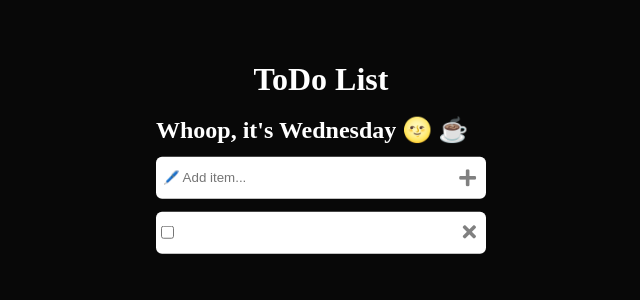
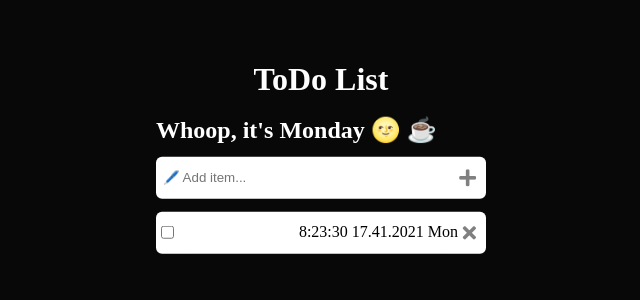
Before and after one commit to bijink/toDo-reactApp, a React (Create React App) app: page / in a window 1280 px wide. Both pictures are taken after a click on the icon 786 px from the left and 183 px from the top of the page. Shown: the top 300 px of the page, without its empty margins (319-959 px from the left). Built offline with nearby package versions, Linux system fonts and the light colour scheme.

Commit message:
date, time, day were added

```diff
--- a/src/App.jsx
+++ b/src/App.jsx
@@ -5,6 +5,12 @@ function App() {
 
    const [toDos, setToDos] = useState([]);
    const [toDo, setToDo] = useState('');
+   const dayNames = ['Sunday', 'Monday', 'Tuesday', 'Wednesday', 'Thursday', 'Friday', 'Saturday'];
+   const date = new Date();
+   const day = dayNames[date.getDay()];
+   const dayNamesShort = ['Sun', 'Mon', 'Tue', 'Wed', 'Thu', 'Fri', 'Sat'];
+   const currDate = new Date();
+   const timeDateDay = currDate.getHours() + ':' + currDate.getMinutes() + ':' + currDate.getSeconds() + ' ' + currDate.getDate() + '.' + currDate.getMonth() + 1 + '.' + currDate.getFullYear() + ' ' + dayNamesShort[currDate.getDay()];
 
    return (
       <div className="app">
@@ -13,23 +19,24 @@ function App() {
          </div>
          <div className="subHeading">
             <br />
-            <h2>Whoop, it's Wednesday 🌝 ☕ </h2>
+            <h2>Whoop, it's {day} 🌝 ☕ </h2>
          </div>
          <div className="input">
             <input value={toDo} onChange={(e) => setToDo(e.target.value)} type="text" placeholder="🖊️ Add item..." />
-            <i onClick={() => setToDos([...toDos, toDo])} className="fas fa-plus"></i>
+            <i onClick={() => setToDos([...toDos, { text: toDo, toDoTime: timeDateDay }])} className="fas fa-plus"></i>
          </div>
          {
-            toDos.map((value) => {
+            toDos.map((obj) => {
                return (
                   <div className="todos">
-                     <div className="todo">
+                     <div style={{ float: 'left' }} className="todo">
                         <div className="left">
                            <input type="checkbox" name="" id="" />
-                           <p>{value}</p>
+                           <p>{obj.text}</p>
                         </div>
                         <div className="right">
-                           <i className="fas fa-times"></i>
+                           <p style={{ float: 'left', marginRight: '0.3rem' }}>{obj.toDoTime}</p>
+                           <i style={{ float: 'left' }} className="fas fa-times"></i>
                         </div>
                      </div>
                   </div>
```
